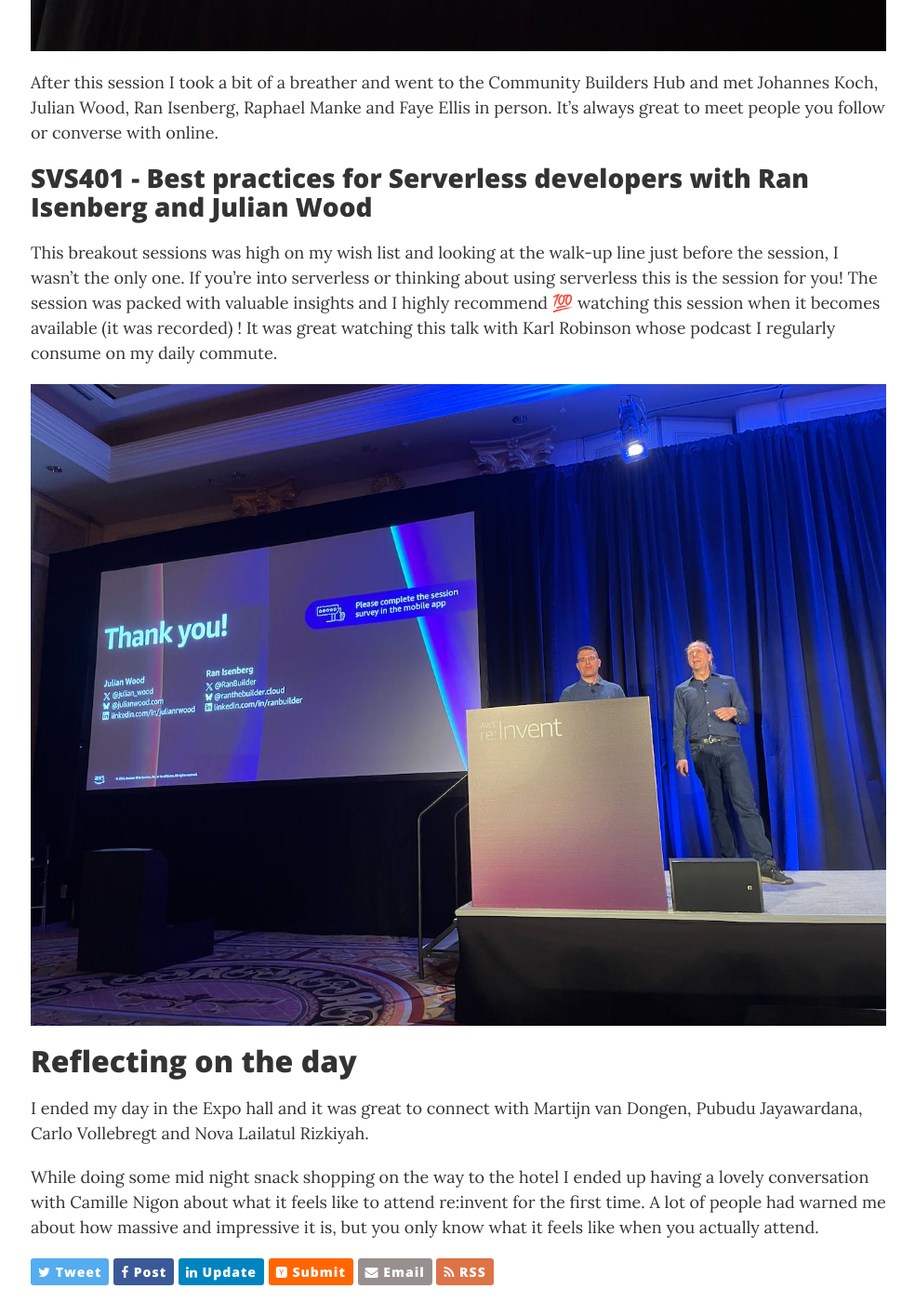
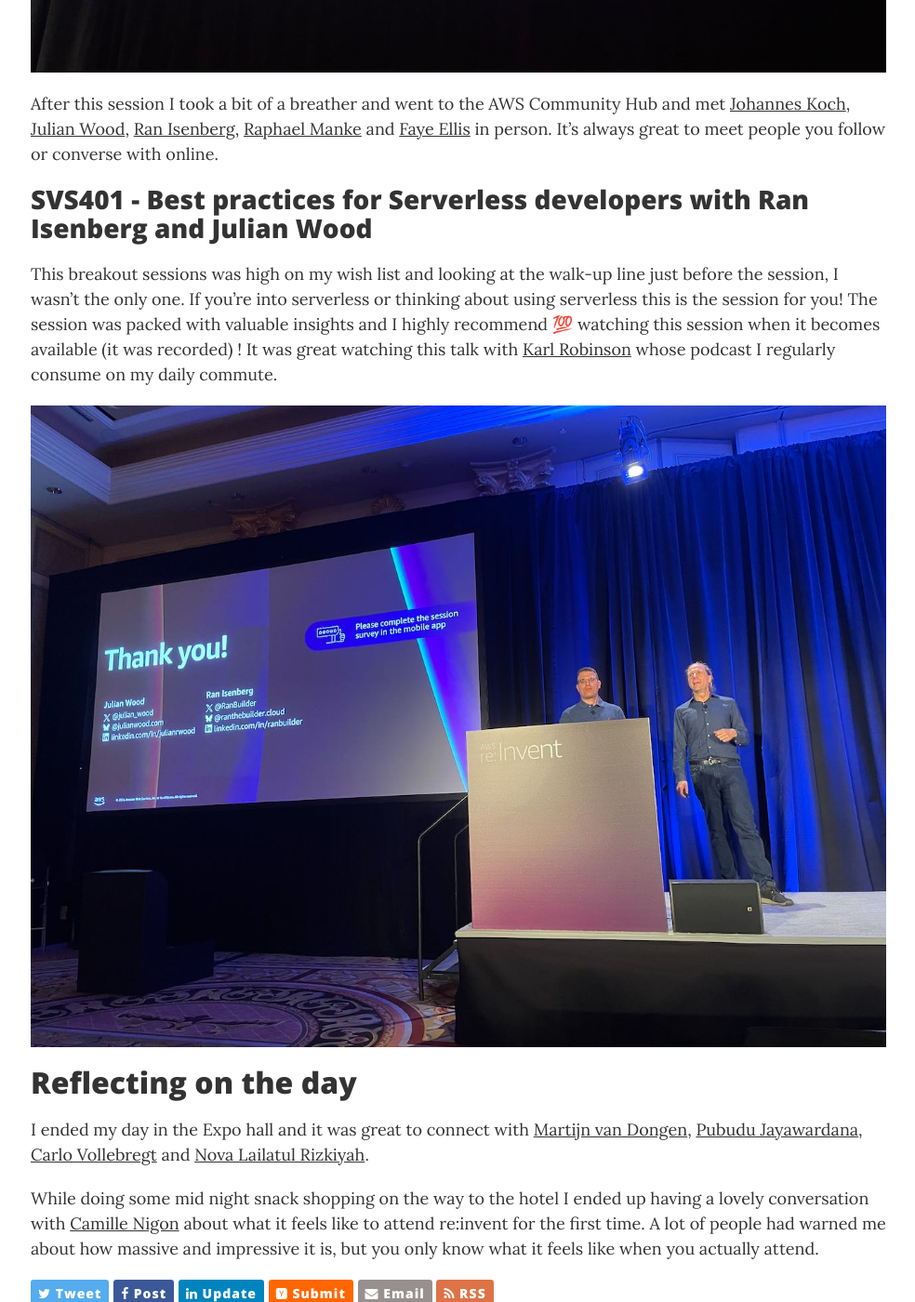
Before and after one commit to jreijn/jreijn.github.com, a Jekyll site: the page built from _posts/2024-12-03-aws-reinvent-day-1.md, in a window 1280 px wide and 1400 px high, scrolled down 3418 px. Shown: the whole window at 93% size, without its empty margins (147-1131 px from the left). Built offline with Jekyll 4.4.1, drawn with Linux system fonts in a browser that asks for light colours; some of the changed text lies outside the part shown.

Commit message:
Update post with some links

```diff
--- a/_posts/2024-12-03-aws-reinvent-day-1.md
+++ b/_posts/2024-12-03-aws-reinvent-day-1.md
@@ -15,17 +15,17 @@
 
 ## Sessions
 
-Let's take a look at some of the sessions:
+During the day I attended several sessions which I want to share something about.
 
-### STG351 - Automate data protection at scale with AWS Backup by Khurram Nizami and Yangsoo(Leo) Park.
+### STG351 - Automate data protection at scale with AWS Backup.
 
-This was a great talk on AWS Backup in a Cross Account and Cross region setup. Applying tag based strategies for backup plans it introduced me to the concept of backup (test) validation. You can find the git repo for the project on Github: [https://github.com/aws-samples/backup-recovery-with-aws-backup](https://github.com/aws-samples/backup-recovery-with-aws-backup)
+This was a great talk given by Khurram Nizami and Yangsoo(Leo) Park on AWS Backup in a Cross Account and Cross region setup. After applying tag based strategies for backup plans it introduced me to the concept of backup (test) validation. You can find the git repo for the project on Github: [https://github.com/aws-samples/backup-recovery-with-aws-backup](https://github.com/aws-samples/backup-recovery-with-aws-backup)
 
 ![/assets/2024/reinvent/aws-backup.jpeg](/assets/2024/reinvent/aws-backup.jpeg)
 
 ### COP405 - Coding for account customizations with AWS Control Tower with Welly Siauw and Justin P.
 
-Even though I don't work woth AWS Control Tower with the Account Factory for Terraform (AFT) this sessions was quite insightful. It gave me a good idea on the complexity of managing large organizations. You can find the sample repository here [https://github.com/aws-samples/aft-workshop-sample](https://github.com/aws-samples/aft-workshop-sample).
+Even though I don’t work with AWS Control Tower in combination with the Account Factory for Terraform (AFT), this sessions was quite insightful. It gave me a good idea on the complexity of managing large organizations. You can find the sample repository here [https://github.com/aws-samples/aft-workshop-sample](https://github.com/aws-samples/aft-workshop-sample).
 
 ![/assets/2024/reinvent/terraform.jpeg](/assets/2024/reinvent/terraform.jpeg)
 
@@ -35,16 +35,16 @@
 
 ![/assets/2024/reinvent/terraform.jpeg](/assets/2024/reinvent/systems-manager.jpeg)
 
-After this session I took a bit of a breather and went to the Community Builders Hub and met Johannes Koch, Julian Wood, Ran Isenberg, Raphael Manke and Faye Ellis in person. It's always great to meet people you follow or converse with online.
+After this session I took a bit of a breather and went to the AWS Community Hub and met [Johannes Koch](https://aws.amazon.com/developer/community/heroes/johannes-koch/), [Julian Wood](https://x.com/julian_wood), [Ran Isenberg](https://www.ranthebuilder.cloud), [Raphael Manke](https://x.com/raphaelmanke) and [Faye Ellis](https://aws.amazon.com/developer/community/heroes/faye-ellis/) in person. It’s always great to meet people you follow or converse with online.
 
 ### SVS401 - Best practices for Serverless developers with Ran Isenberg and Julian Wood
 
-This breakout sessions was high on my wish list and looking at the walk-up line just before the session, I wasn't the only one. If you're into serverless or thinking about using serverless this is the session for you! The session was packed with valuable insights and I highly recommend 💯  watching this session when it becomes available (it was recorded) !  It was great watching this talk with Karl Robinson whose podcast I regularly consume on my daily commute.
+This breakout sessions was high on my wish list and looking at the walk-up line just before the session, I wasn’t the only one. If you’re into serverless or thinking about using serverless this is the session for you! The session was packed with valuable insights and I highly recommend 💯 watching this session when it becomes available (it was recorded) ! It was great watching this talk with [Karl Robinson](https://www.linkedin.com/in/karlrobinson/) whose podcast I regularly consume on my daily commute.
 
 ![/assets/2024/reinvent/aws-lambda.jpeg](/assets/2024/reinvent/aws-lambda.jpeg)
 
 ## Reflecting on the day
 
-I ended my day in the Expo hall and it was great to connect with Martijn van Dongen, Pubudu Jayawardana, Carlo Vollebregt and Nova Lailatul Rizkiyah.
+I ended my day in the Expo hall and it was great to connect with [Martijn van Dongen](https://aws.amazon.com/developer/community/heroes/martijn-van-dongen/), [Pubudu Jayawardana](https://pubudu.dev), [Carlo Vollebregt](https://www.linkedin.com/in/carlovollebregt/) and [Nova Lailatul Rizkiyah](https://www.youtube.com/@studywithnova).
 
-While doing some mid night snack shopping on the way to the hotel I ended up having a lovely conversation with Camille Nigon about what it feels like to attend re:invent for the first time. A lot of people had warned me about how massive and impressive it is, but you only know what it feels like when you actually attend.
+While doing some mid night snack shopping on the way to the hotel I ended up having a lovely conversation with [Camille Nigon](https://www.linkedin.com/in/camille-nigon/) about what it feels like to attend re:invent for the first time. A lot of people had warned me about how massive and impressive it is, but you only know what it feels like when you actually attend.
```
